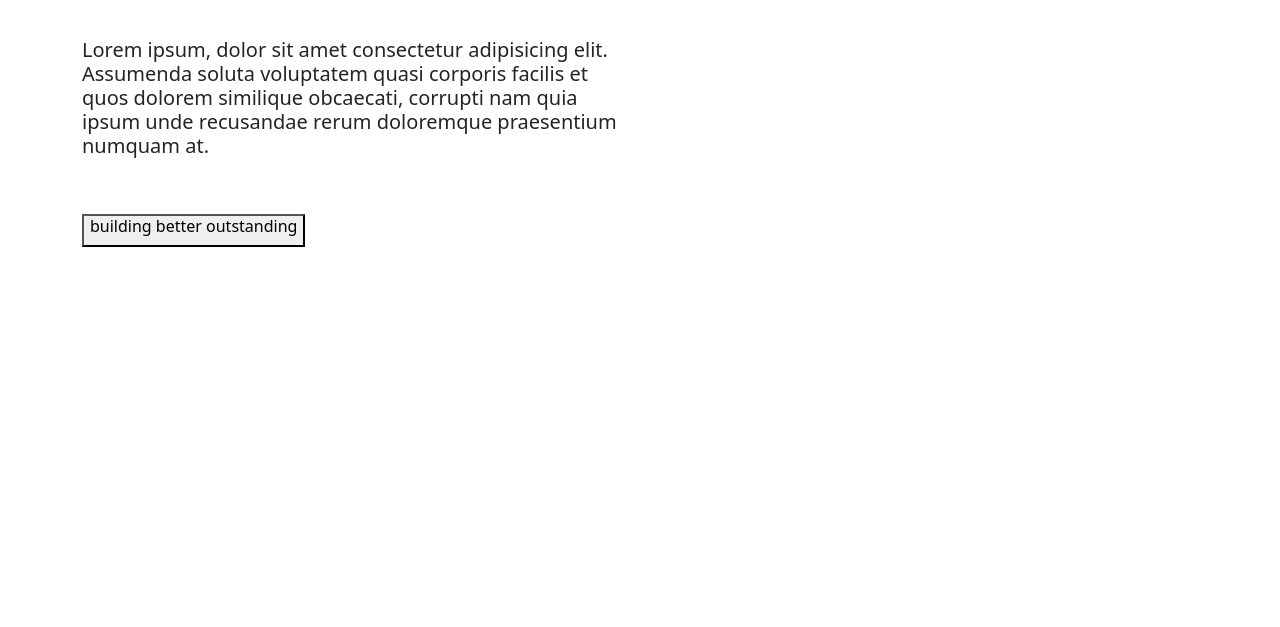
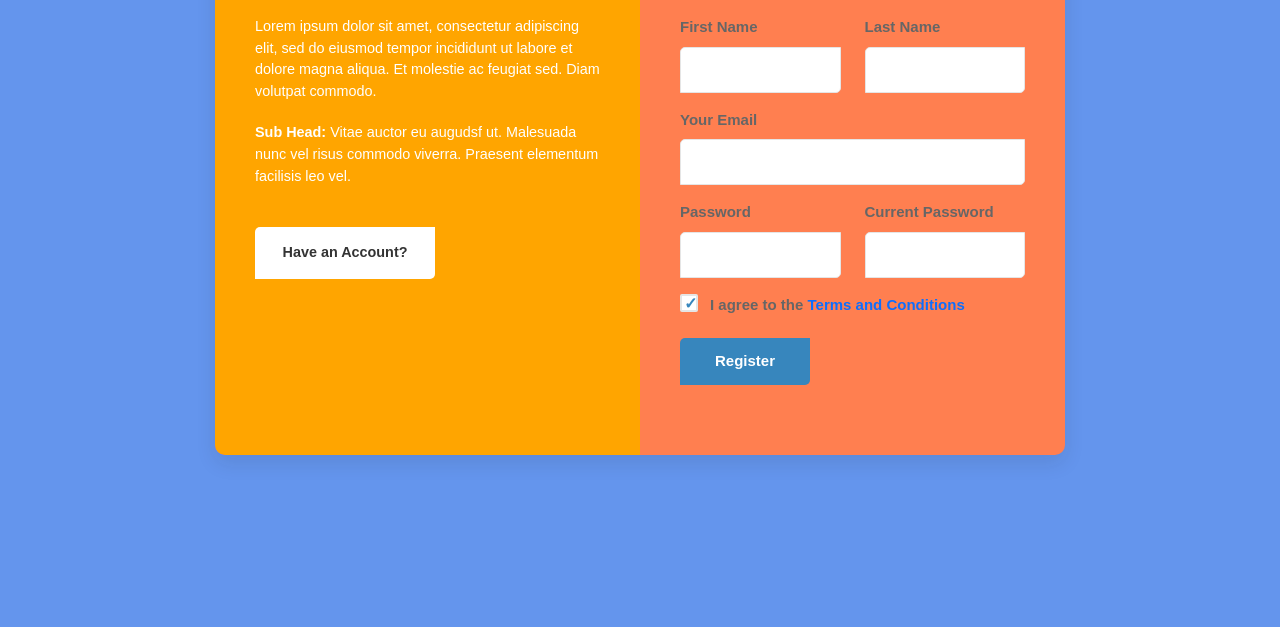
Before and after one commit to LadegbayeStella/houseOfDavid, a plain HTML site: page index.html in a window 1280 px wide. Shown: the part 173-800 px from the top of the page. Drawn offline with Linux system fonts and the light colour scheme.

Commit message:
my first commit

```diff
--- a/css/style.css
+++ b/css/style.css
@@ -0,0 +1,248 @@
+#myh2 h2{
+    text-decoration: underline;
+}
+#myh2 img{
+    width: 655px;
+    height: 650;
+}
+
+ul li{
+margin-right: 80px;
+}
+
+label img{
+    border-radius: 30px;
+    margin-right: 450px;
+}
+header{
+    background: linear-gradient(45deg, black 50%,rgb(54, 3, 3) 5% );
+
+}
+
+/* <----dash--> */
+@import url('https://fonts.googleapis.com/css2?family=Poppins:wght@300;400;500;600;700;800;900&display=swap');
+
+/* Reseting */
+* {
+    margin: 0;
+    padding: 0;
+    box-sizing: border-box;
+    font-family: 'Poppins', sans-serif;
+}
+
+body{
+    background: cornflowerblue;
+    min-height: 100vh;
+}
+
+.wrapper{
+    max-width: 850px;
+    background-color:coral;
+    border-radius: 10px;
+    position: relative;
+    display: flex;
+    margin: 50px auto;
+    box-shadow: 0 8px 20px 0px #1f1f1f1a;
+    overflow: hidden;
+}
+
+.wrapper .form-left{
+    background: orange;
+    border-top-left-radius: 10px;
+    border-bottom-left-radius: 10px;
+    padding: 20px 40px;
+    position: relative;
+    width: 100%;
+    color: #fff;
+}
+
+.wrapper h2{
+    font-weight: 700;
+    font-size: 25px;
+    padding: 5px 0 0;
+    margin-bottom: 34px;
+    pointer-events: none;
+}
+
+.wrapper .form-left p{
+    font-size: 0.9rem;
+    font-weight: 300;
+    line-height: 1.5;
+    pointer-events: none;
+}
+
+.wrapper .form-left .text{
+    margin: 20px 0 25px;
+}
+
+.wrapper .form-left p span{
+    font-weight: 700;
+}
+
+.wrapper .form-left input{
+    padding: 15px;
+    background: #fff;
+    border-top-left-radius: 5px;
+    border-bottom-right-radius: 5px;
+    width: 180px;
+    border: none;
+    margin: 15px 0 50px 0px;
+    cursor: pointer;
+    color: #333;
+    font-weight: 700;
+    font-size: 0.9rem;
+    appearance: unset;
+    outline: none;
+}
+
+.wrapper .form-left input:hover{
+    background-color: #f2f2f2;
+}
+
+.wrapper .form-right{
+    padding: 20px 40px;
+    position: relative;
+    width: 100%;
+}
+
+.wrapper .form-right h2{
+    color: #3786bd;
+}
+
+.wrapper .form-right label{
+    font-weight: 600;
+    font-size: 15px;
+    color: #666;
+    display: block;
+    margin-bottom: 8px;
+}
+
+.wrapper .form-right .input-field{
+    width: 100%;
+    padding: 10px 15px;
+    border: 1px solid #e5e5e5;
+    border-top-left-radius: 5px;
+    border-bottom-right-radius: 5px;
+    outline: none;
+    color: #333;
+}
+
+.wrapper .form-right .input-field:focus{
+    border: 1px solid #31a031;
+}
+
+
+.wrapper .option {
+    display: block;
+    position: relative;
+    padding-left: 30px;
+    margin-bottom: 12px;
+    font-size: 0.95rem;
+    font-weight: 900;
+    cursor: pointer;
+    user-select: none
+}
+
+.wrapper .option input {
+    position: absolute;
+    opacity: 0;
+    cursor: pointer;
+    height: 0;
+    width: 0
+}
+
+.wrapper .checkmark {
+    position: absolute;
+    top: 0;
+    left: 0;
+    height: 18px;
+    width: 18px;
+    background-color: #fff;
+    border: 2px solid #ddd;
+    border-radius: 2px
+}
+
+.wrapper .option:hover input~.checkmark {
+    background-color: #f1f1f1
+}
+
+.wrapper .option input:checked~.checkmark {
+    border: 2px solid #e5e5e5;
+    background-color: #fff;
+    transition: 300ms ease-in-out all
+}
+
+.wrapper .checkmark:after {
+    content: "\2713";
+    position: absolute;
+    display: none;
+    color: #3786bd;
+    font-size: 1rem;
+}
+
+.wrapper .option input:checked~.checkmark:after {
+    display: block
+}
+
+.wrapper .option .checkmark:after {
+    left: 2px;
+    top: -4px;
+    width: 5px;
+    height: 10px
+}
+
+.wrapper .register{
+    padding: 12px;
+    background: #3786bd;
+    border-top-left-radius: 5px;
+    border-bottom-right-radius: 5px;
+    width: 130px;
+    border: none;
+    margin: 6px 0 50px 0px;
+    cursor: pointer;
+    color: #fff;
+    font-weight: 700;
+    font-size: 15px;
+}
+
+.wrapper .register:hover{
+    background-color: #3785bde0;
+}
+
+.wrapper a{
+    text-decoration: none;
+}
+
+@media (max-width: 860.5px) {
+    .wrapper{
+        margin: 50px 5px;
+    }
+}
+
+
+@media (max-width: 767.5px){
+    .wrapper{
+        flex-direction: column;
+        margin: 30px 20px;
+    }
+
+    .wrapper .form-left{
+        border-bottom-left-radius: 0px;
+    }
+
+
+}
+
+@media (max-width: 575px) {
+
+    .wrapper{
+        margin: 30px 15px;
+    }
+
+    .wrapper .form-left{
+        padding: 25px;
+    }
+    .wrapper .form-right{
+        padding: 25px;
+    }
+}
--- a/index.html
+++ b/index.html
@@ -15,7 +15,7 @@
 <body>
     <header>
         <ul class="nav nav-pills justify-content-end">
-            <label for=""><img src="./img/R (3).jfif" alt="" width="50px"></label>
+            <label for=""><img src="./img/214094429_101228675574671_6480990139965447083_n.jpg" alt="" width="50px"></label>
             <li class="nav-item"><a href="" class="nav-link">Home</a></li>
             <li class="nav-item"><a href="" class="nav-link">About</a></li>
             <li class="nav-item"><a href="" class="nav-link">Contact</a></li>
@@ -23,20 +23,56 @@
             <li class="nav-item"></li>
         </ul>
     </header>
-    <div class="container" id="myh2">
-        <div class="row">
-            <div class="col-6">
-                <h2>Building Better<br>
-                    Outstanding <br> things</h2><br><br>
-                <h5>Lorem ipsum, dolor sit amet consectetur adipisicing elit. Assumenda soluta voluptatem quasi corporis
-                    facilis et quos dolorem similique obcaecati, corrupti nam quia ipsum unde recusandae rerum
-                    doloremque praesentium numquam at.</h5><br><br>
-                <button> <h6>building better outstanding</h6></button>
-            </div>
-            <div class="col-6">
-                <img src="./img/pexels-photo-7693730 - Copy.jpeg" alt="">
+    <div class="wrapper">
+        <div class="form-left">
+            <h2 class="text-uppercase">information</h2>
+            <p>
+                Lorem ipsum dolor sit amet, consectetur adipiscing elit, sed do eiusmod tempor incididunt ut labore et dolore magna aliqua. Et molestie ac feugiat sed. Diam volutpat commodo.
+            </p>
+            <p class="text">
+                <span>Sub Head:</span>
+                Vitae auctor eu augudsf ut. Malesuada nunc vel risus commodo viverra. Praesent elementum facilisis leo vel.
+            </p>
+            <div class="form-field">
+                <input type="submit" class="account" value="Have an Account?">
             </div>
         </div>
+        <form class="form-right">
+            <h2 class="text-uppercase">Registration form</h2>
+            <div class="row">
+                <div class="col-sm-6 mb-3">
+                    <label>First Name</label>
+                    <input type="text" name="first_name" id="first_name" class="input-field">
+                </div>
+                <div class="col-sm-6 mb-3">
+                    <label>Last Name</label>
+                    <input type="text" name="last_name" id="last_name" class="input-field">
+                </div>
+            </div>
+            <div class="mb-3">
+                <label>Your Email</label>
+                <input type="email" class="input-field" name="email" required>
+            </div>
+            <div class="row">
+                <div class="col-sm-6 mb-3">
+                    <label>Password</label>
+                    <input type="password" name="pwd" id="pwd" class="input-field">
+                </div>
+                <div class="col-sm-6 mb-3">
+                    <label>Current Password</label>
+                    <input type="password" name="cpwd" id="cpwd" class="input-field">
+                </div>
+            </div>
+            <div class="mb-3">
+                <label class="option">I agree to the <a href="#">Terms and Conditions</a>
+                    <input type="checkbox" checked>
+                    <span class="checkmark"></span>
+                </label>
+            </div>
+            <div class="form-field">
+                <input type="submit" value="Register" class="register" name="register">
+            </div>
+        </form>
     </div>
 
 </body>
```
Also changed, not shown: img/214094429_101228675574671_6480990139965447083_n.jpg (added).
